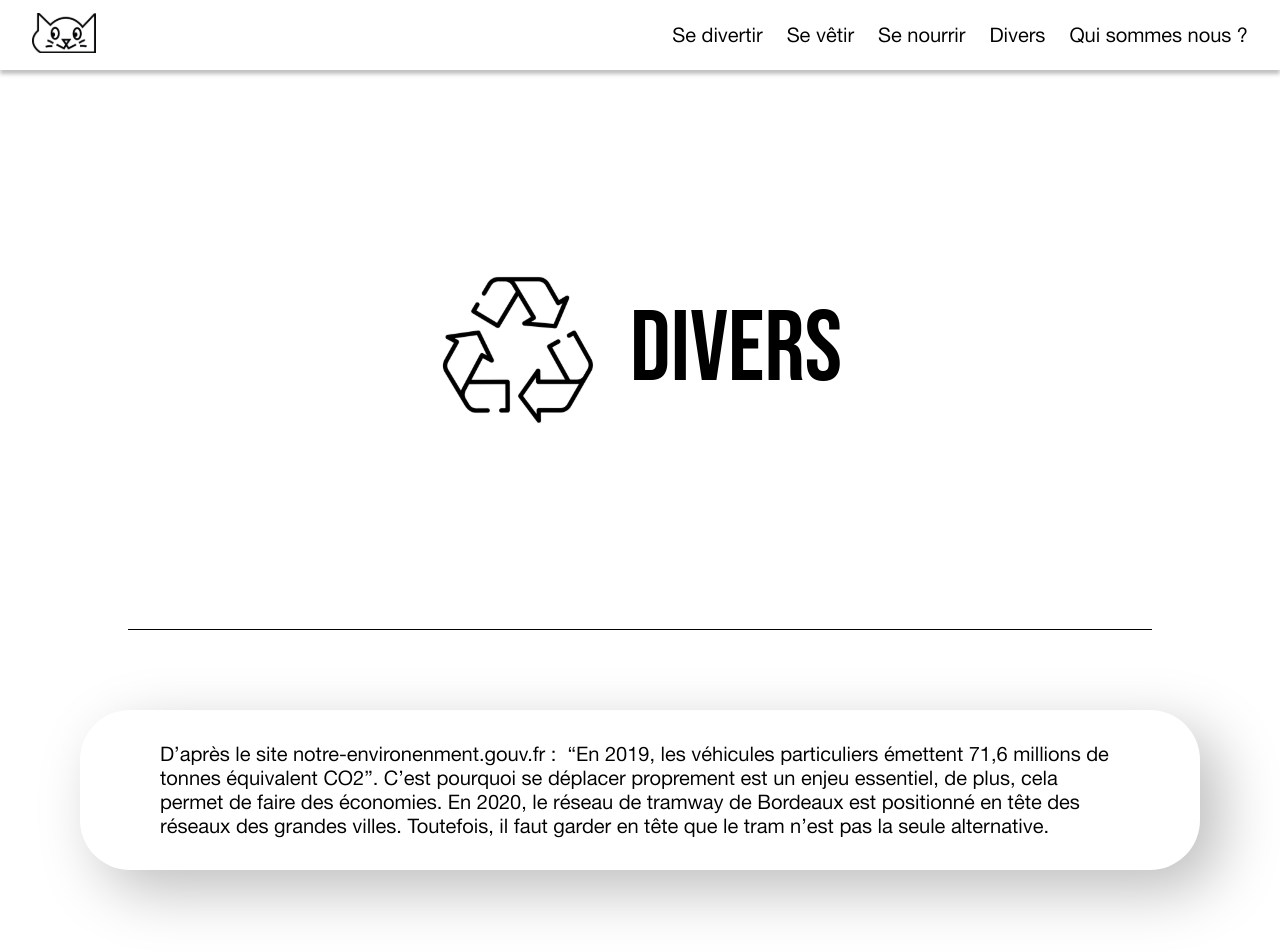
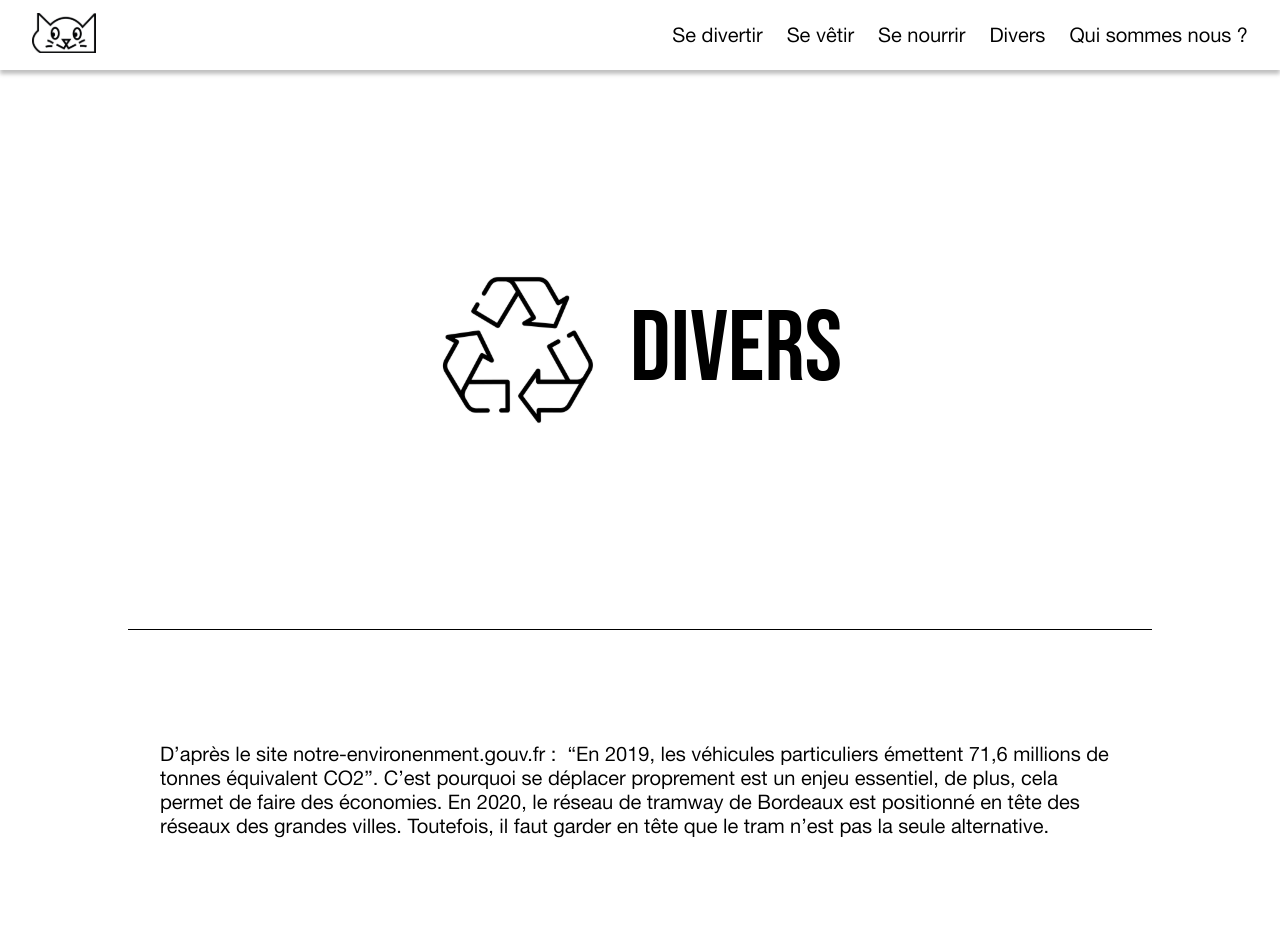
Before and after one commit to HeloisePi/Reboot2023_, a SvelteKit app: page /divers in a window 1280 px wide. Shown: the top 952 px of the page. Built offline with nearby package versions, Linux system fonts and the light colour scheme.

Commit message:
Retirer Les ombres de contenaire

```diff
--- a/src/routes/component/Contenaire.svelte
+++ b/src/routes/component/Contenaire.svelte
@@ -4,10 +4,8 @@
 
 <style>
     div{
-        border-radius: 50px;
         background: white;
-        box-shadow:  20px 20px 60px #bebebe,
-             -20px -20px 60px #ffffff;
+        border-radius: 10px;
             display: flex;
             flex-direction: column;
             justify-content: center;
```
